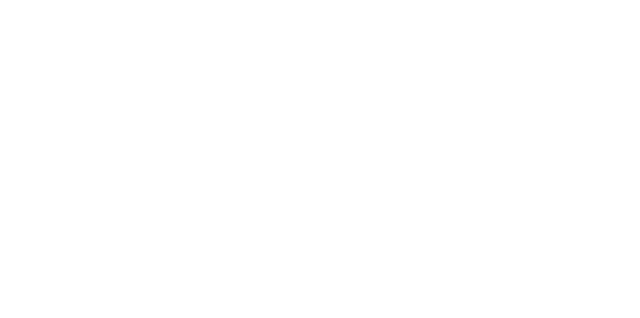
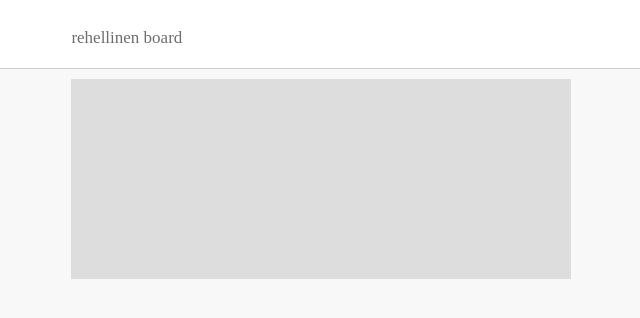
Before and after one commit to rehellinen/visual_board, a Vue app: page / in a window 1280 px wide. Shown: the top 318 px of the page, without its empty margins (63-703 px from the left). Built offline with nearby package versions, Linux system fonts and the light colour scheme.

Commit message:
样式代码优化

```diff
--- a/src/App.vue
+++ b/src/App.vue
@@ -1,18 +1,28 @@
 <template lang="pug">
-  div#app
+  #app
+    Title
     BrokenLine
 </template>
 
 <script>
 import BrokenLine from './components/BrokenLine'
+import Title from './components/Title'
 
 export default {
   components: {
-    BrokenLine
+    BrokenLine,
+    Title
   }
 }
 </script>
 
 <style scoped>
   @import "./assets/css/reset.css";
+  #app {
+    min-height: 100vh;
+    background-color: #f8f8f8;
+    display: flex;
+    flex-direction: column;
+    align-items: center;
+  }
 </style>
--- a/src/components/BrokenLine.vue
+++ b/src/components/BrokenLine.vue
@@ -1,5 +1,7 @@
 <template lang="pug">
-  div
+  .container
+    .broken-line
+
 </template>
 
 <script>
@@ -8,5 +10,12 @@
 </script>
 
 <style scoped lang="sass" rel="stylesheet/sass">
-
+  .container
+    width: 80%
+    margin-top: 10px
+  .broken-line
+    background-color: #ddd
+    width: 500px
+    height: 200px
+  .de
 </style>
--- /dev/null
+++ b/src/components/Title.vue
@@ -0,0 +1,24 @@
+<template lang="pug">
+  .container
+    p rehellinen board
+</template>
+
+<script>
+export default {
+}
+</script>
+
+<style scoped lang="sass" rel="stylesheet/sass">
+  .container
+    height: 60px
+    display: flex
+    align-items: center
+    background-color: white
+    border-bottom: 1px solid #d0d0d0
+    width: 100%
+    p
+      font-size: 17px
+      color: #6d6d6d
+      margin-left: 10%
+  .de
+</style>
```
